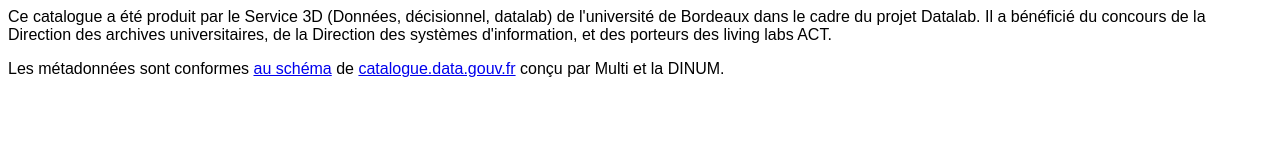
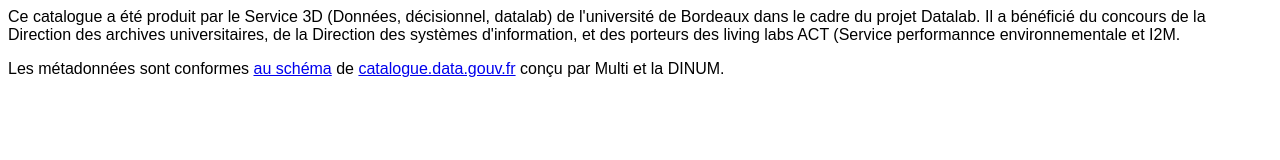
Before and after one commit to Enro/livinglab-energie, a plain HTML site: page entete-grist.html in a window 1280 px wide. Drawn offline with Linux system fonts and the light colour scheme.

Commit message:
Update entete-grist.html

```diff
--- a/entete-grist.html
+++ b/entete-grist.html
@@ -1,6 +1,6 @@
 <html>
 <div style="font-family:Liberation Sans,Helvetica,Arial,sans-serif,Apple Color Emoji,Segoe UI Emoji,Segoe UI Symbol">
-<p>Ce catalogue a été produit par le Service 3D (Données, décisionnel, datalab) de l'université de Bordeaux dans le cadre du projet Datalab. Il a bénéficié du concours de la Direction des archives universitaires, de la Direction des systèmes d'information, et des porteurs des living labs ACT.</p>
+<p>Ce catalogue a été produit par le Service 3D (Données, décisionnel, datalab) de l'université de Bordeaux dans le cadre du projet Datalab. Il a bénéficié du concours de la Direction des archives universitaires, de la Direction des systèmes d'information, et des porteurs des living labs ACT (Service performannce environnementale et I2M.</p>
 
 <p>Les métadonnées sont conformes <a href="https://github.com/etalab/schema-catalogue-donnees">au schéma</a> de <a href="https://catalogue.data.gouv.fr">catalogue.data.gouv.fr</a> conçu par Multi et la DINUM.</p>
 </div>
```
